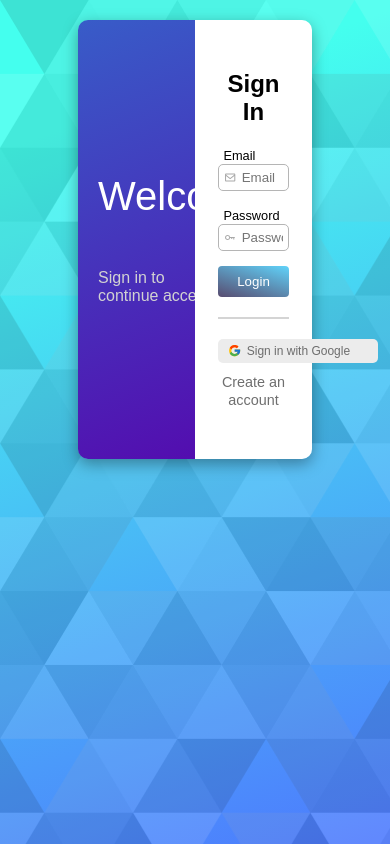
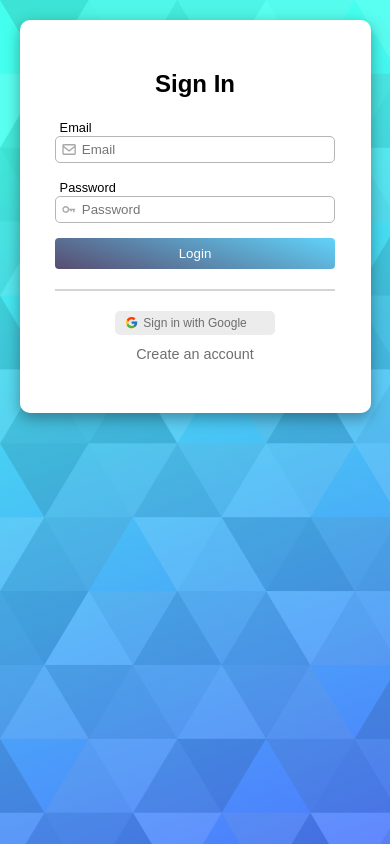
Before and after one commit to William-148/message_app, a React (Vite) app in the folder client/: page / in a window 390 px wide. Built offline with nearby package versions, Linux system fonts and the light colour scheme; no server answers.

Commit message:
fix: Signin and signup responsive

```diff
--- a/client/src/views/Account/Account.css
+++ b/client/src/views/Account/Account.css
@@ -153,3 +153,25 @@ background: linear-gradient(338deg, rgba(83,13,175,1) 0%, rgba(56,92,200,1) 100%
 .signup a:hover {
     color: rgb(70, 70, 70);
 }
+
+@media only screen and (max-width: 900px) {
+    .login-component {
+        padding: 5% 5% 20% 5%;
+    }
+
+}
+
+@media only screen and (max-width: 500px) {
+    .login-component {
+        padding: 5% 5% 20% 5%;
+    }
+
+    .login-content aside {
+        display: none;
+    }
+
+    .login-content section {
+        width: 100%;
+        border-radius:10px;
+    }
+}
```
